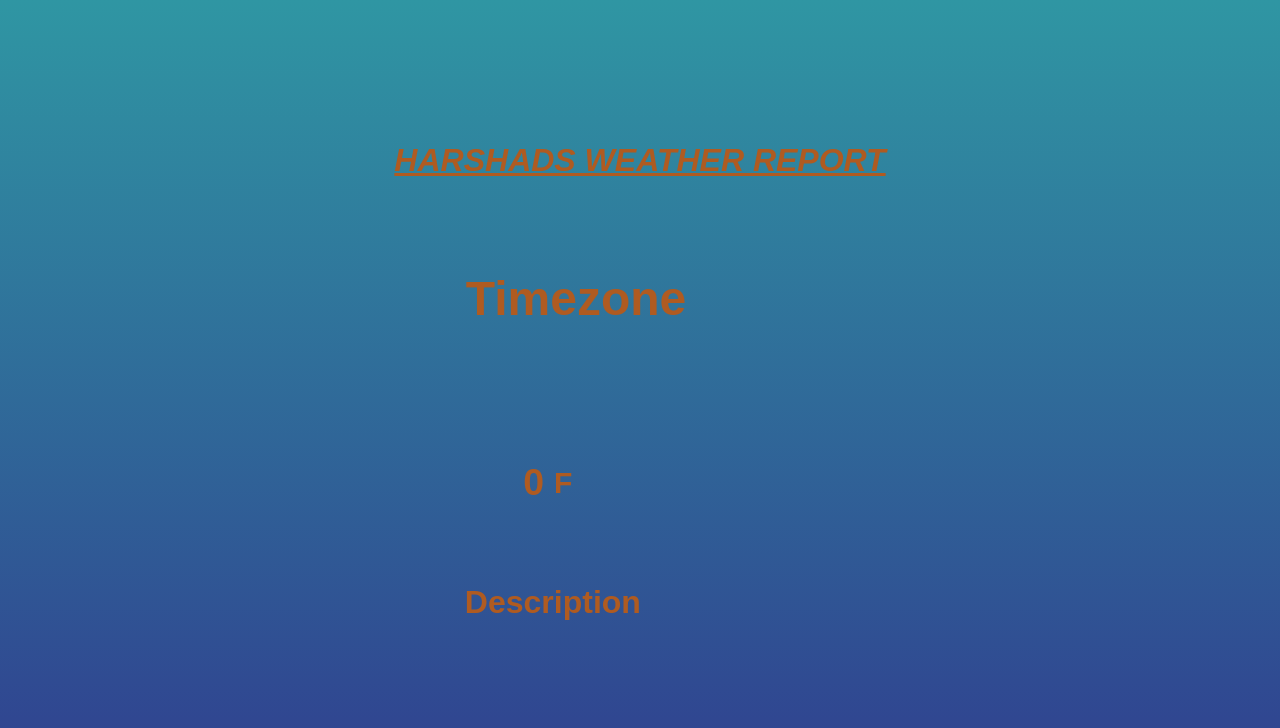
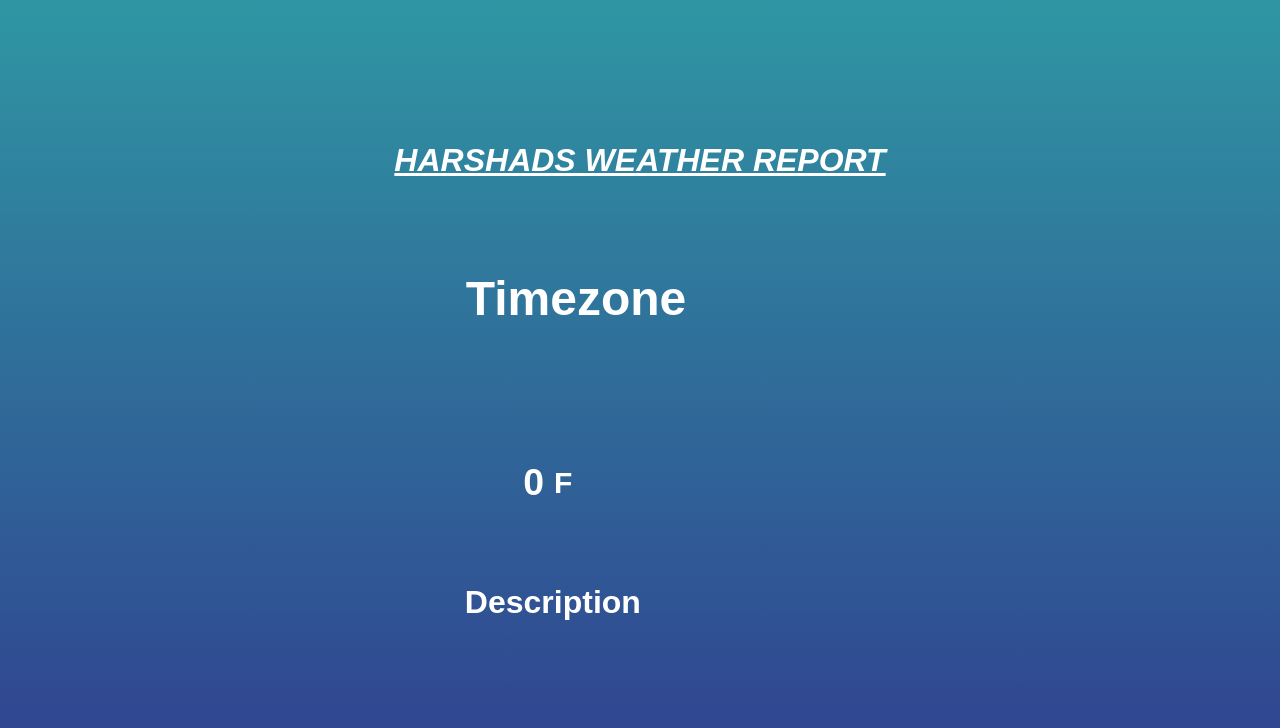
Before and after one commit to addalaharshad/weather, a plain HTML site: page index.html in a window 1280 px wide. Drawn offline with Linux system fonts and the light colour scheme.

Commit message:
Update style.css

```diff
--- a/style.css
+++ b/style.css
@@ -4,9 +4,6 @@
   box-sizing: border-box;
 }
 
-h1{
-  color:#AF5B21;
-}
 
 body {
   height: 100vh;
```
